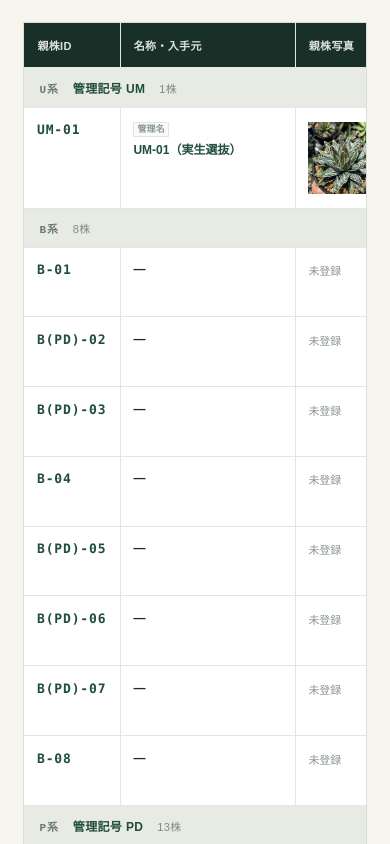
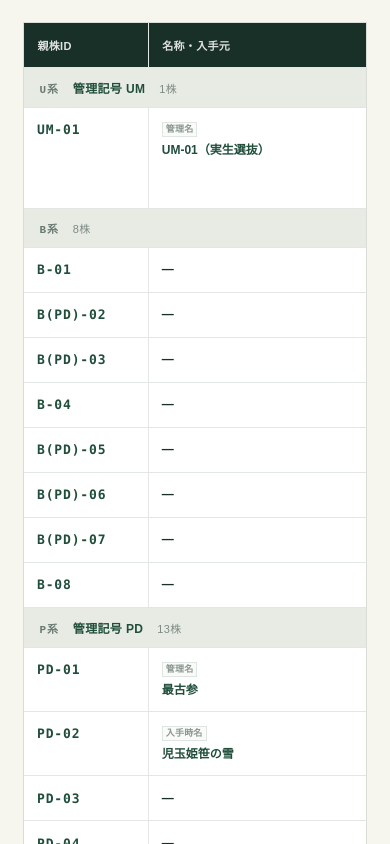
Before and after one commit to KomeUme/unomori-plant-archive, a Next.js app: page /varieties/agave-victoriae-reginae in a window 390 px wide. Shown: the part 940-1784 px from the top of the page. Built offline with nearby package versions, Linux system fonts and the light colour scheme; no server answers.

Commit message:
Simplify mobile parent stock table

```diff
--- a/app/globals.css
+++ b/app/globals.css
@@ -203,7 +203,7 @@ footer { background:#132c23; color:white; display:grid; grid-template-columns:1.
 }
 
 @media (max-width:900px) {
-  .pedigree-table-wrap,.pot-size-summary-wrap,.managed-pot-table-wrap,.annual-table-wrap { overflow-x:auto; overflow-y:hidden; -webkit-overflow-scrolling:touch; overscroll-behavior-x:contain; touch-action:pan-x pan-y; }
+  .pedigree-table-wrap,.pot-size-summary-wrap,.managed-pot-table-wrap,.annual-table-wrap { overflow-x:auto; overflow-y:hidden; -webkit-overflow-scrolling:touch; overscroll-behavior-x:contain; touch-action:pan-x pan-y; }.pedigree-table { min-width:480px; }.pedigree-table thead th:nth-child(n+4),.pedigree-table tbody tr:not(.management-group-row) td:nth-child(n+4) { display:none; }.stock-table-image { pointer-events:none; cursor:default; }.stock-table-zoom { display:none; }
 }
 
 @media (max-width:620px) {
```
